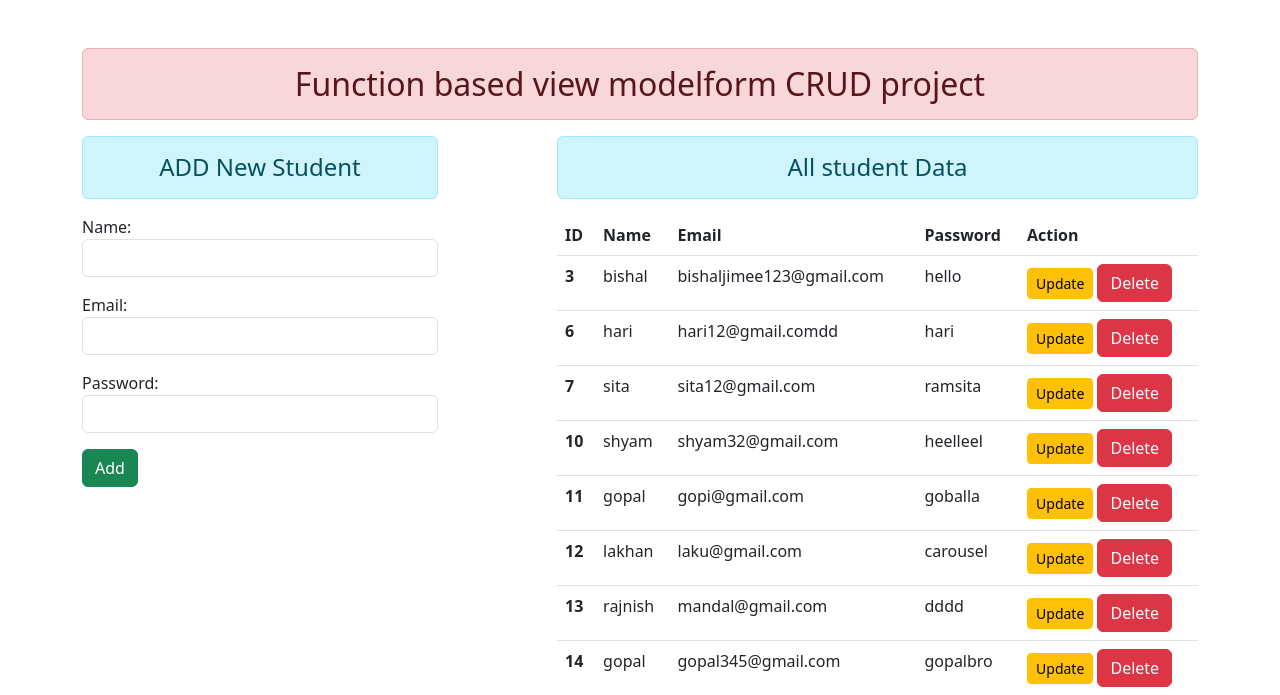
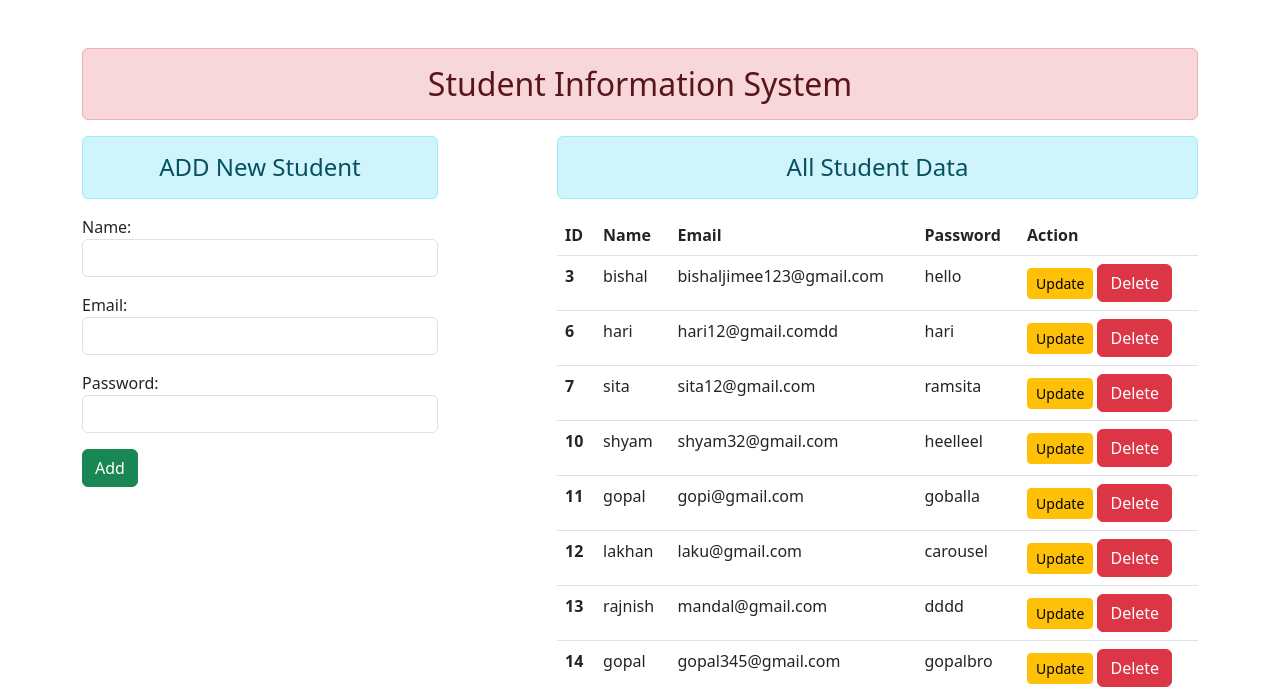
Before and after one commit to turttlehouse/CRUD-project-Django, a Django app: page / in a window 1280 px wide. Shown: the top 695 px of the page. Run offline with Django 4.2, Linux system fonts and the light colour scheme; data comes from the database, SQL or seed files in the repository; both versions use the stored data as it was after the commit; some libraries are stand-ins or nearby versions.

Commit message:
requirements.txt file added and some changes in templates

```diff
--- a/enroll/templates/enroll/addandshow.html
+++ b/enroll/templates/enroll/addandshow.html
@@ -15,7 +15,7 @@
         </form>
     </div>
  <div class="col-sm-7 offset-1">
-    <h4 class="text-center alert alert-info">All student Data</h4>
+    <h4 class="text-center alert alert-info">All Student Data</h4>
     {% if stu %}
 
         <table class="table table-hover">
--- a/enroll/templates/enroll/base.html
+++ b/enroll/templates/enroll/base.html
@@ -4,12 +4,12 @@
   <head>
     <meta charset="utf-8">
     <meta name="viewport" content="width=device-width, initial-scale=1">
-    <title>Jimee Datbase</title>
+    <title>Student Info System</title>
     <link rel="stylesheet" href="{% static 'enroll/css/bootstrap.css' %}">
   </head>
   <body>
     <div class="container mt-5">
-        <h2 class="text-center alert alert-danger">Function based view modelform CRUD project</h2>
+        <h2 class="text-center alert alert-danger">Student Information System</h2><!-- Function based view modelform -->
         {% block content %} {% endblock content %}
     </div>
 
--- /dev/null
+++ b/requirements.txt
@@ -0,0 +1 @@
+Django==4.1.2
```
Also changed, not shown: db.sqlite3.
